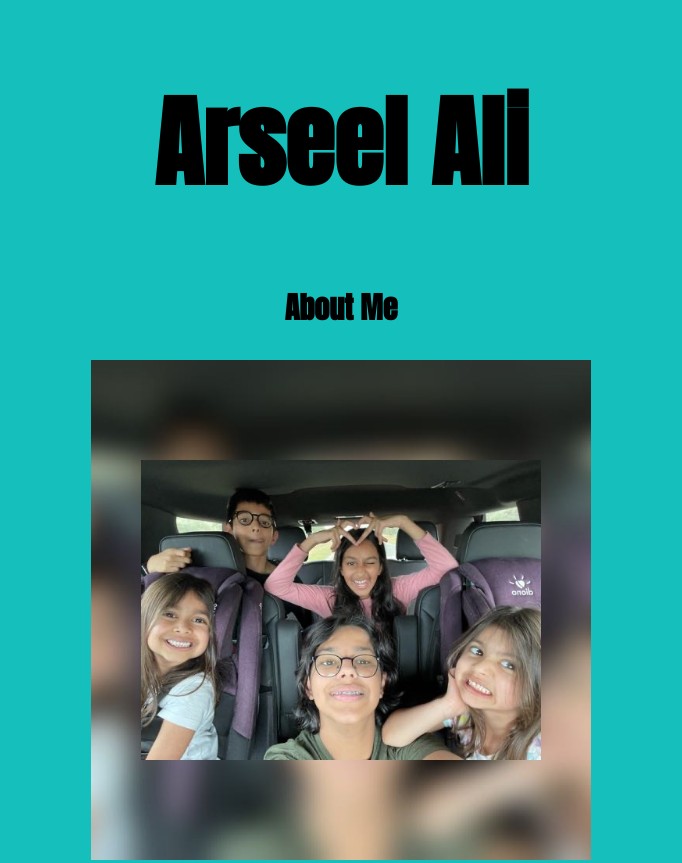
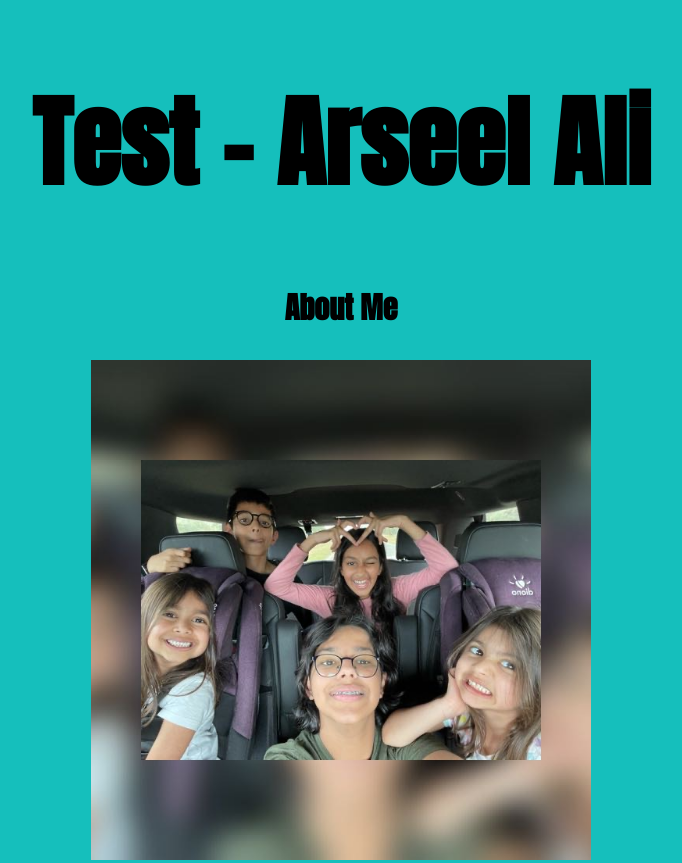
Before and after one commit to arseelali/home2, a plain HTML site: page index.html in a window 1280 px wide. Shown: the top 863 px of the page, without its empty margins (299-981 px from the left). Drawn offline with Linux system fonts and the light colour scheme.

Commit message:
Update index.html

```diff
--- a/index.html
+++ b/index.html
@@ -17,7 +17,7 @@
   <body>
     <!--Header-->
     <div id="header-div">
-      <h1>Arseel Ali</h1>
+      <h1>Test  -  Arseel Ali</h1>
     </div>
     <!--About Me Segment-->
     <div id="aboutme-div">
```
